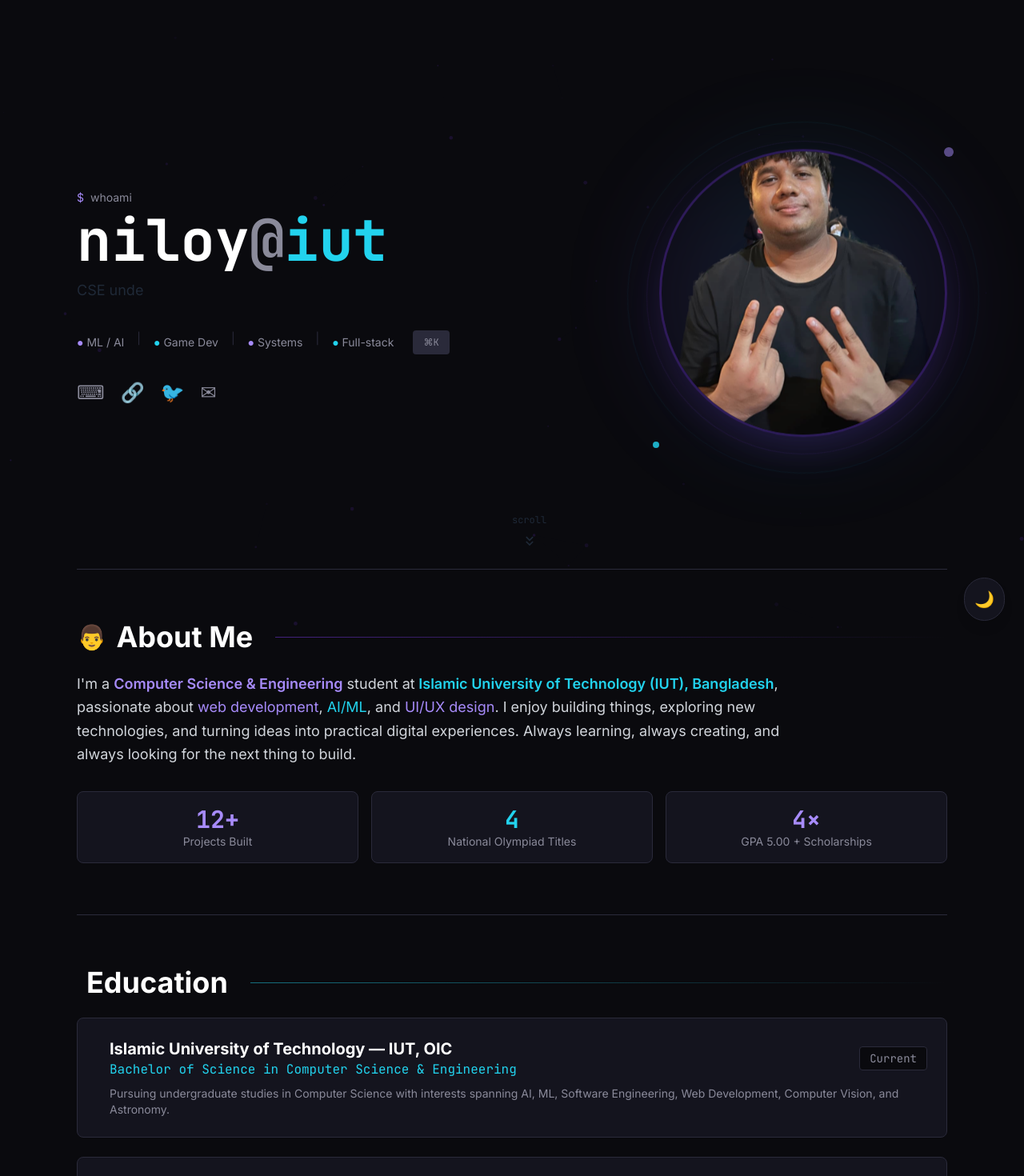
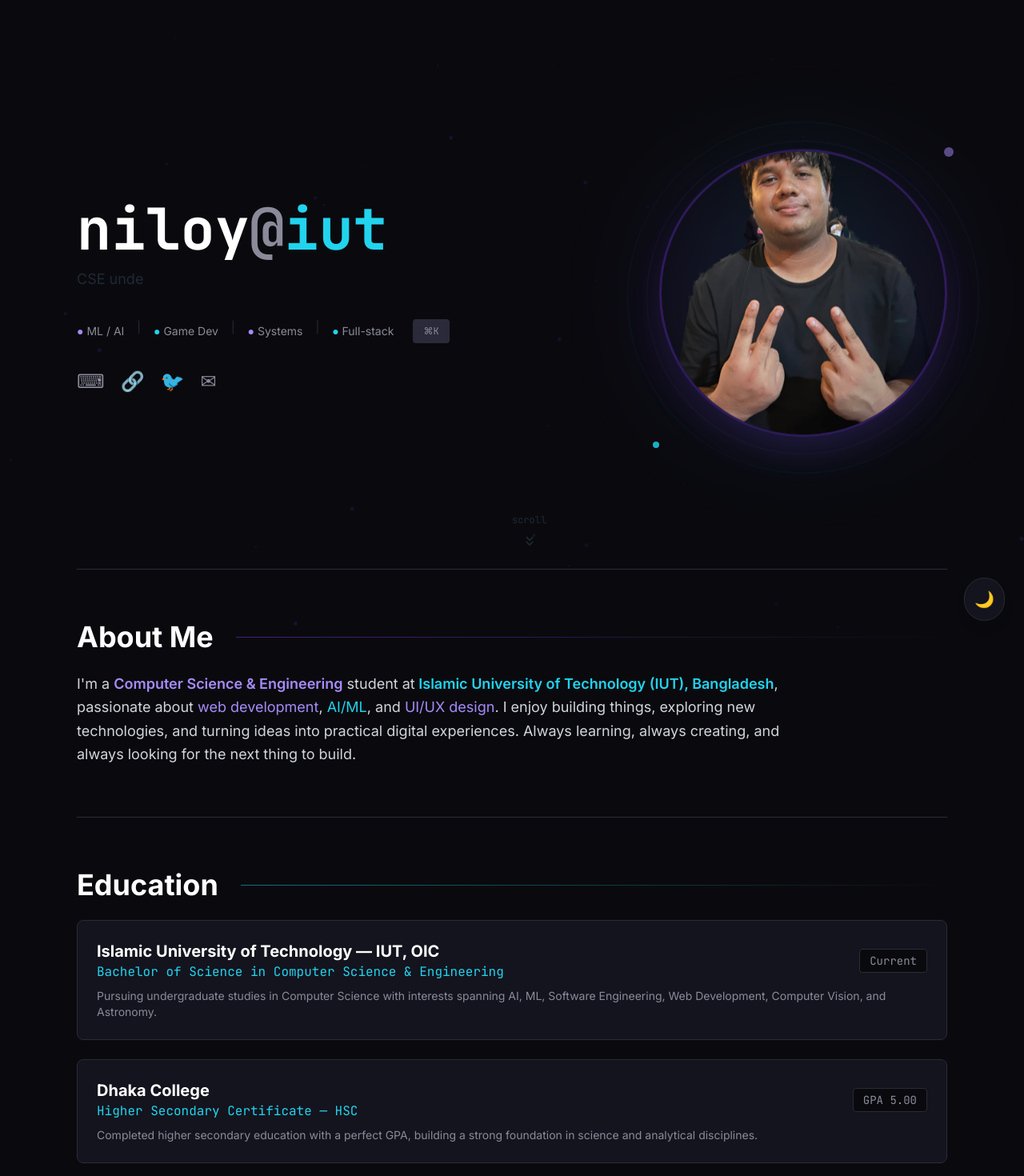
Before and after one commit to sunbimhaqueniloy/sunbimhaqueniloy.github.io, a React (Vite) app: page / in a window 1280 px wide. Shown: the top 1470 px of the page at 80% size. Built offline with nearby package versions, Linux system fonts and the light colour scheme.

Commit message:
ar vallage na

```diff
--- a/src/App.tsx
+++ b/src/App.tsx
@@ -48,9 +48,6 @@
             transition={{ duration: 0.6 }}
             className="flex-1 text-center lg:text-left"
           >
-            <div className="flex items-center justify-center lg:justify-start gap-2 text-sm text-[#8a8a9a] mb-2">
-              <span className="text-violet-400">$</span> whoami
-            </div>
             <h1 className="text-4xl md:text-5xl lg:text-6xl xl:text-7xl font-bold font-mono leading-tight">
               <span className="text-white">niloy</span>
               <span className="text-[#8a8a9a]">@</span>
@@ -151,7 +148,6 @@
       <section id="about" className="max-w-6xl mx-auto py-16 border-b border-[#2a2a3a] scroll-mt-20">
         <motion.div initial="hidden" whileInView="visible" viewport={{ once: true }} variants={fadeUp}>
           <div className="flex items-center gap-3 mb-6">
-            <span className="text-3xl">👨</span>
             <h2 className="text-3xl md:text-4xl font-bold text-white">About Me</h2>
             <div className="flex-1 h-px bg-gradient-to-r from-violet-500/50 to-transparent ml-4" />
           </div>
@@ -163,20 +159,6 @@
             I enjoy building things, exploring new technologies, and turning ideas into practical digital experiences.
             Always learning, always creating, and always looking for the next thing to build.
           </p>
-          <div className="mt-8 grid grid-cols-1 md:grid-cols-3 gap-4">
-            <div className="bg-[#14141e] p-4 rounded-lg border border-[#2a2a3a] text-center hover:border-violet-500 transition">
-              <div className="text-violet-400 text-3xl font-bold font-mono">12+</div>
-              <div className="text-[#8a8a9a] text-sm">Projects Built</div>
-            </div>
-            <div className="bg-[#14141e] p-4 rounded-lg border border-[#2a2a3a] text-center hover:border-cyan-400 transition">
-              <div className="text-cyan-400 text-3xl font-bold font-mono">4</div>
-              <div className="text-[#8a8a9a] text-sm">National Olympiad Titles</div>
-            </div>
-            <div className="bg-[#14141e] p-4 rounded-lg border border-[#2a2a3a] text-center hover:border-violet-500 transition">
-              <div className="text-violet-400 text-3xl font-bold font-mono">4×</div>
-              <div className="text-[#8a8a9a] text-sm">GPA 5.00 + Scholarships</div>
-            </div>
-          </div>
         </motion.div>
       </section>
 
@@ -184,16 +166,12 @@
       <section id="education" className="max-w-6xl mx-auto py-16 border-b border-[#2a2a3a] scroll-mt-20">
         <motion.div initial="hidden" whileInView="visible" viewport={{ once: true }} variants={fadeUp}>
           <div className="flex items-center gap-3 mb-6">
-            <span className="text-3xl"></span>
             <h2 className="text-3xl md:text-4xl font-bold text-white">Education</h2>
             <div className="flex-1 h-px bg-gradient-to-r from-cyan-400/50 to-transparent ml-4" />
           </div>
           <div className="space-y-6">
             {education.map((item) => (
               <div key={item.id} className="bg-[#14141e] p-6 rounded-lg border border-[#2a2a3a] hover:border-violet-500 transition">
-                <div className="flex items-start gap-4">
-                  <span className="text-3xl">{item.icon}</span>
-                  <div className="flex-1">
                 <div className="flex flex-col md:flex-row md:items-center md:justify-between gap-2">
                   <div>
                     <h3 className="text-xl font-bold text-white">{item.institution}</h3>
@@ -202,8 +180,6 @@
                   <span className="text-[#8a8a9a] text-sm font-mono bg-[#0a0a0e] px-3 py-1 rounded border border-[#2a2a3a]">{item.period}</span>
                 </div>
                 <p className="text-[#8a8a9a] mt-2 text-sm">{item.description}</p>
-                  </div>
-                </div>
               </div>
             ))}
           </div>
@@ -214,21 +190,17 @@
       <section id="achievements" className="max-w-6xl mx-auto py-16 border-b border-[#2a2a3a] scroll-mt-20">
         <motion.div initial="hidden" whileInView="visible" viewport={{ once: true }} variants={fadeUp}>
           <div className="flex items-center gap-3 mb-6">
-            <span className="text-3xl"></span>
             <h2 className="text-3xl md:text-4xl font-bold text-white">Achievements</h2>
             <div className="flex-1 h-px bg-gradient-to-r from-violet-500/50 to-transparent ml-4" />
           </div>
           <div className="grid grid-cols-1 md:grid-cols-2 gap-4">
             {achievements.map((item) => (
               <div key={item.id} className={`bg-[#14141e] p-5 rounded-lg border border-[#2a2a3a] hover:border-violet-500 transition group ${item.id === 'talentpool' ? 'md:col-span-2' : ''}`}>
-                <div className="flex items-start gap-3">
-                  <span className="text-2xl group-hover:scale-110 transition-transform">{item.icon}</span>
                 <div>
                   <h4 className="text-white font-semibold">{item.title}</h4>
                   <p className="text-cyan-400 text-sm font-mono">{item.subtitle}</p>
                   {item.span && <p className="text-[#8a8a9a] text-xs font-mono mt-0.5">{item.span}</p>}
                   <p className="text-[#8a8a9a] text-sm mt-1">{item.description}</p>
-                  </div>
                 </div>
               </div>
             ))}
@@ -240,7 +212,6 @@
       <section id="projects" className="max-w-6xl mx-auto py-16 border-b border-[#2a2a3a] scroll-mt-20">
         <motion.div initial="hidden" whileInView="visible" viewport={{ once: true }} variants={stagger}>
           <div className="flex items-center gap-3 mb-6">
-            <span className="text-3xl"></span>
             <h2 className="text-3xl md:text-4xl font-bold text-white">Projects</h2>
             <div className="flex-1 h-px bg-gradient-to-r from-cyan-400/50 to-transparent ml-4" />
           </div>
@@ -282,7 +253,6 @@
       <section id="timeline" className="max-w-6xl mx-auto py-16 border-b border-[#2a2a3a] scroll-mt-20">
         <motion.div initial="hidden" whileInView="visible" viewport={{ once: true }} variants={stagger}>
           <div className="flex items-center gap-3 mb-6">
-            <span className="text-3xl"></span>
             <h2 className="text-3xl md:text-4xl font-bold text-white">Timeline</h2>
             <div className="flex-1 h-px bg-gradient-to-r from-violet-500/50 to-transparent ml-4" />
           </div>
@@ -308,7 +278,6 @@
       <section id="skills" className="max-w-6xl mx-auto py-16 border-b border-[#2a2a3a] scroll-mt-20">
         <motion.div initial="hidden" whileInView="visible" viewport={{ once: true }} variants={stagger}>
           <div className="flex items-center gap-3 mb-6">
-            <span className="text-3xl">⚡</span>
             <h2 className="text-3xl md:text-4xl font-bold text-white">Skills</h2>
             <div className="flex-1 h-px bg-gradient-to-r from-cyan-400/50 to-transparent ml-4" />
           </div>
@@ -316,12 +285,12 @@
             {Object.entries(skills).map(([category, items]) => (
               <motion.div key={category} variants={fadeUp} className="bg-[#14141e] p-5 rounded-lg border border-[#2a2a3a] hover:border-violet-500 transition">
                 <h3 className="text-cyan-400 font-semibold mb-3 capitalize text-lg">
-                  {category === 'mlAi' ? ' ML / AI' :
-                   category === 'design' ? ' Design & Architecture' :
-                   category === 'data' ? ' Data & Analysis' :
-                   category === 'languages' ? ' Languages' :
-                   category === 'web' ? ' Web' :
-                   category === 'tools' ? ' Tools' : category}
+                  {category === 'mlAi' ? 'ML / AI' :
+                   category === 'design' ? 'Design & Architecture' :
+                   category === 'data' ? 'Data & Analysis' :
+                   category === 'languages' ? 'Languages' :
+                   category === 'web' ? 'Web' :
+                   category === 'tools' ? 'Tools' : category}
                 </h3>
                 <div className="flex flex-wrap gap-2">
                   {items.map((skill: string) => (
@@ -340,7 +309,6 @@
       <section id="funfacts" className="max-w-6xl mx-auto py-16 border-b border-[#2a2a3a] scroll-mt-20">
         <motion.div initial="hidden" whileInView="visible" viewport={{ once: true }} variants={fadeUp}>
           <div className="flex items-center gap-3 mb-6">
-            <span className="text-3xl"></span>
             <h2 className="text-3xl md:text-4xl font-bold text-white">Fun Facts</h2>
             <div className="flex-1 h-px bg-gradient-to-r from-violet-500/50 to-transparent ml-4" />
           </div>
@@ -361,7 +329,6 @@
       <section id="visualizer" className="max-w-6xl mx-auto py-16 border-b border-[#2a2a3a] scroll-mt-20">
         <motion.div initial="hidden" whileInView="visible" viewport={{ once: true }} variants={fadeUp}>
           <div className="flex items-center gap-3 mb-6">
-            <span className="text-3xl"></span>
             <h2 className="text-3xl md:text-4xl font-bold text-white">Algorithm Visualizer</h2>
             <div className="flex-1 h-px bg-gradient-to-r from-cyan-400/50 to-transparent ml-4" />
           </div>
--- a/src/data/timeline.ts
+++ b/src/data/timeline.ts
@@ -79,11 +79,4 @@
     description: 'Digital implementation of the classic Snake & Ladder board game.',
     year: '2024',
   },
-  {
-    semester: 'Future',
-    title: 'Next Big Project',
-    description: 'AI-driven healthcare platform combining ML with systems engineering.',
-    year: '2027',
-    isFuture: true,
-  },
 ];
```
Lines whose indentation alone changed are shown as unchanged.
